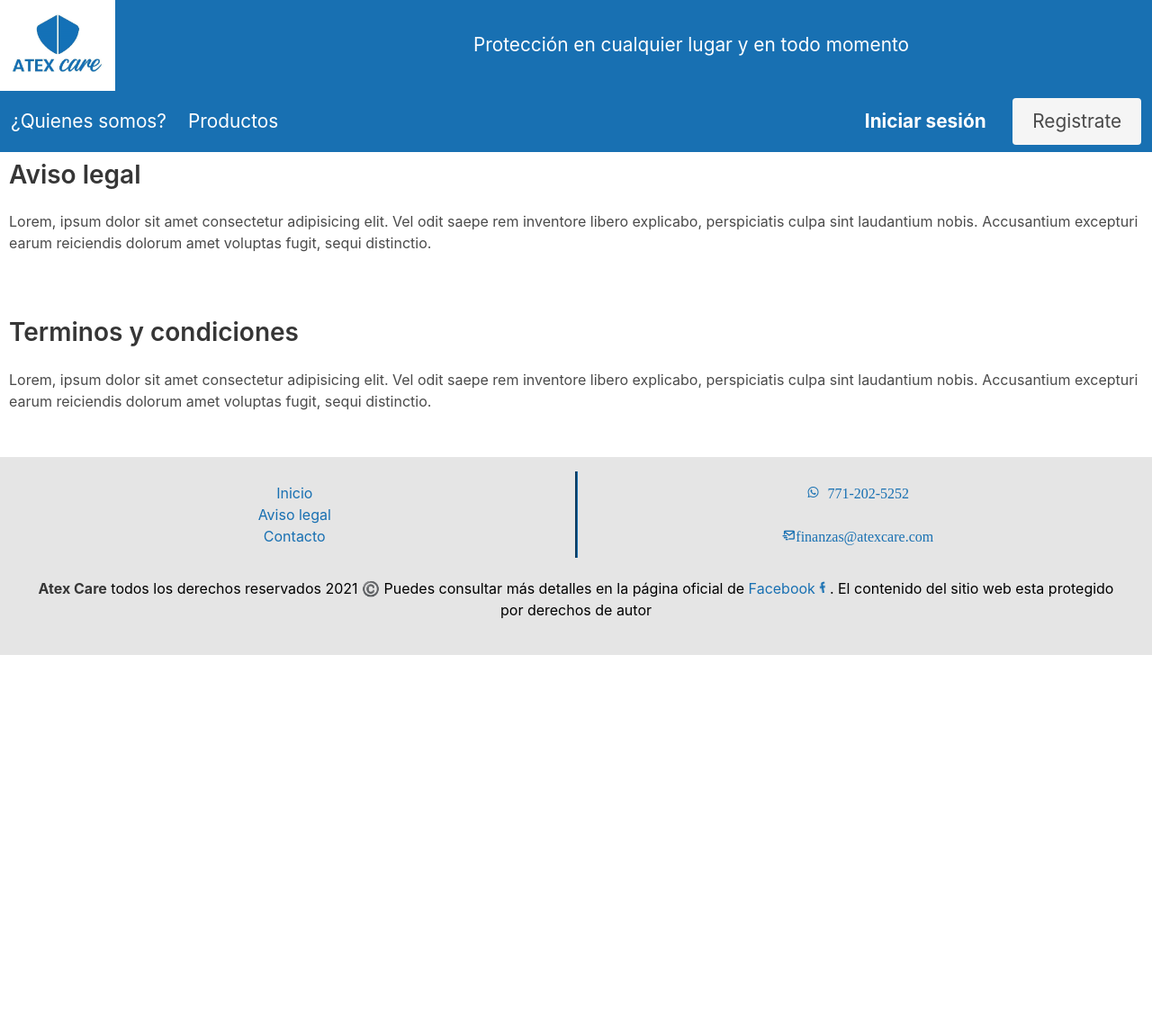
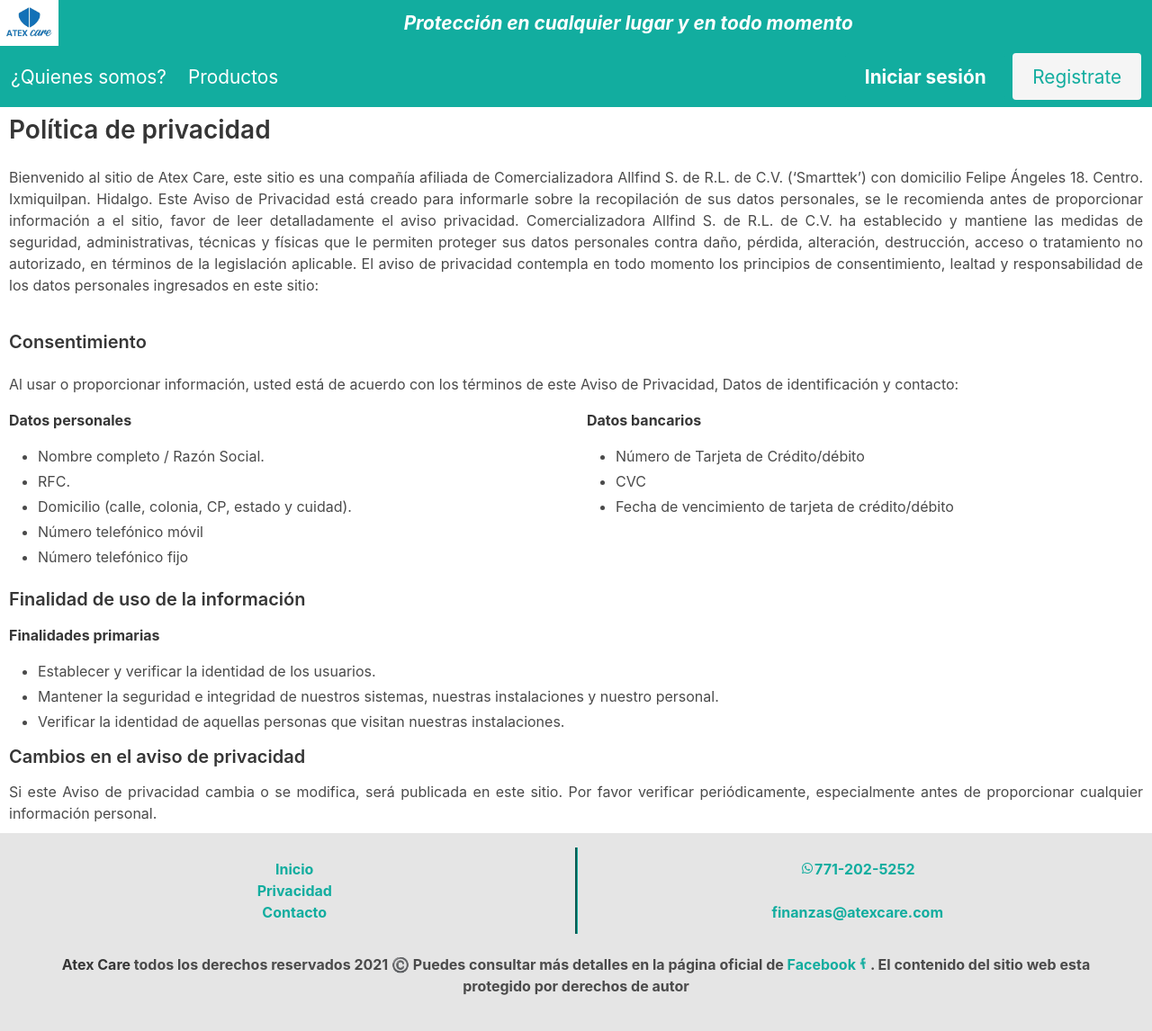
Before and after one commit to JDBanda/AtexCare-Store, a Django app: page /legal in a window 1280 px wide. Shown: the whole page at 90% size. Before the commit the page ends 728 px from the top, so only its background shows below. Run offline with Django 3.2, Linux system fonts and the light colour scheme.

Commit message:
Cambios en la vista (colores, tamaños) y aviso de privacidad

```diff
--- a/atexcare/atexcare/settings.py
+++ b/atexcare/atexcare/settings.py
@@ -26,7 +26,7 @@ SECRET_KEY = 'iz^!crn_wg4b3=ui2p+l4_&y3i2kp1(%2hz*-0*mum6d8571ic'
 # SECURITY WARNING: don't run with debug turned on in production!
 DEBUG = True
 
-ALLOWED_HOSTS = []
+ALLOWED_HOSTS = ['127.0.0.1', '192.168.1.145']
 
 
 # Application definition
--- a/atexcare/demo/static/demo/styles.css
+++ b/atexcare/demo/static/demo/styles.css
@@ -6,21 +6,19 @@ html, body {
 
 /*Colores*/
 :root{
-    --color-primary: #1870b2;
-    --color-primary-reduced: rgb(24, 112, 178,0.1);
+    --color-primary: #12ad9f;
+    --color-primary-reduced: rgb(18, 173, 159,0.5);
     --color-secondary: rgba(0, 0, 0, 0.1);
-    --color-secondary-max: rgba(0, 0, 0, 0.3);
-    --color-primary-text: #000000;
-    --color-secondary-text: #FFFFFF;
+    --color-black: #000000;
+    --color-white: #FFFFFF;
 }
 
 /*Media Query*/
 
-@media screen and (min-width: 600px) {
+@media screen and (min-width: 440px) {
 
-    .container__slogan .image, .container__login img{
-        width: 50%;
-        height: 10%;
+    .columns.is-mobile.container__slogan {
+        grid-template-columns: 1fr 10fr !important;
     }
 
     .form-contact{
@@ -28,7 +26,7 @@ html, body {
     }
 
     .container__slogan .subtitle{
-        font-size: 1.3rem;
+        font-size: 1.15rem;
     }
 
     .is-primary, .is-light{
@@ -52,6 +50,11 @@ html, body {
     .footer .has-text-centered{
         font-size: 1rem;
     }
+}
+
+@media screen and (min-width: 600px) {
+
+
 
     .container__products{
     grid-template-columns: auto auto !important;
@@ -64,16 +67,16 @@ html, body {
     grid-template-columns: auto auto auto !important;
     }
 
+    .container__slogan .subtitle{
+        font-size: 1.3rem;
+    }
+
     .container__img{
         padding-top: 10% !important;
         height: 100vh !important;
     }
 
     .container__img strong{
-        font-size: 3.5rem !important;
-    }
-
-    .container__img a{
         font-size: 2.5rem !important;
     }
 
@@ -81,12 +84,35 @@ html, body {
         display: grid;
         align-items: center;
         align-self: center;
+        font-size: 1.3rem;
     }
 
     .form-contact{
         padding: 0% 15% 0% 15%;
     }
 }
+
+/*Colores*/
+/*---MENU QUIENES---*/
+.navbar-item{
+    color: var(--color-primary);
+}
+
+.navbar-item:hover{
+    color: var(--color-primary-reduced);
+}
+
+.button.is-light{
+    color: var(--color-primary);
+}
+
+.button.is-light:hover{
+    color: var(--color-white);
+    background-color: var(--color-primary);
+}
+
+/*¿INPUTS?*/
+
 
 /*Banner superior logo-frase*/
 .is-primary{
@@ -103,18 +129,35 @@ html, body {
 
 .container__img strong{
     font-size: 2.7rem;
-    color: var(--color-secondary-text);
-    text-shadow: 5px 5px 5px var(--color-primary-text);
+    color: var(--color-white);
+    text-shadow: 5px 5px 5px var(--color-black);
 }
 
 .container__img a{
-    box-shadow: 5px 5px 5px var(--color-primary-text);
+    box-shadow: 5px 5px 5px var(--color-secondary);
 }
 
 .container__slogan, .container__slogan div, .container__login, .container__login div{
     margin: 0 !important;
     padding: 0;
     background-color: var(--color-primary);
+}
+
+.container__slogan .image, .container__login img{
+    width: 65px;
+    height: auto;
+}
+
+.columns.is-mobile.container__slogan {
+    display: grid;
+    grid-template-columns: 1fr 5fr;
+    text-align: center;
+    align-items: center;
+}
+
+.container__slogan .subtitle{
+    font-weight: bold;
+    font-style: oblique;
 }
 
 .container__login{
@@ -145,7 +188,8 @@ html, body {
 }
 
 .text__slogan p{
-    color: var(--color-secondary-text);
+    color: var(--color-white);
+
 }
 
 .container__products{
@@ -167,7 +211,9 @@ html, body {
 .description{
     padding: 2px;
     background-color: var(--color-primary);
-    color: var(--color-secondary-text);
+    color: var(--color-white);
+    font-weight: bold;
+    font-style: oblique;
 }
 
 .price{
@@ -179,7 +225,9 @@ html, body {
 }
 
 .discount{
-    color: var(--color-secondary-max);
+    color: var(--color-primary-reduced);
+    font-style: oblique;
+    font-weight: 500;
     font-size: 1.2rem;
 }
 
@@ -208,7 +256,7 @@ button{
 }
 
 .table__main div{
-    border-color: var(--color-primary-text);
+    border-color: var(--color-secondary);
     border-top: groove;
     border-bottom: groove;
     padding: 5px;
@@ -221,10 +269,33 @@ button{
     border-color: var(--color-primary-reduced);
 }
 
+.button.is-info{
+    background-color: var(--color-primary);
+}
+
+.button.is-info:hover{
+    background-color: var(--color-primary);
+}
+
+.button.is-info.is-outlined{
+    background-color: transparent;
+    border-color: var(--color-primary);
+    color: var(--color-primary);
+}
+
+.button.is-info.is-outlined:hover{
+    background-color: var(--color-primary);
+}
+
+.parrafo{
+    text-align: justify;
+}
+
 /*Footer*/
 .footer{
     font-size: 0.8rem;
-    color: var(--color-primary-text);
+    font-weight: bold;
+    color: var(--color-footer-text);
     background-color: var(--color-secondary);
     padding: 28px;
 }
--- a/atexcare/demo/templates/demo/base.html
+++ b/atexcare/demo/templates/demo/base.html
@@ -33,17 +33,17 @@
             <div class="column footer__col">
                 <ul>
                     <li><a href="{% url 'index' %}">Inicio</a></li>
-                    <li><a href="{% url 'legal' %}">Aviso legal</a></li>
+                    <li><a href="{% url 'legal' %}">Privacidad</a></li>
                     <li><a href="{% url 'contacto' %}">Contacto</a></li>
                 </ul>
             </div>
             <div class="column">
                 <a href="">
-                    <i class='bx bxl-whatsapp'> 771-202-5252</i>
+                    <i class='bx bxl-whatsapp'></i>771-202-5252
                 </a>
                 <br><br>
                 <a href="">
-                    <i class='bx bx-mail-send'>finanzas@atexcare.com</i>
+                    finanzas@atexcare.com
                 </a>
             </div>
         </div>
--- a/atexcare/demo/templates/demo/legal.html
+++ b/atexcare/demo/templates/demo/legal.html
@@ -1,22 +1,84 @@
 {% extends 'demo/menu_quienes.html' %}
-{% block title %}Aviso legal{% endblock title %}
+{% block title %}Política de privacidad{% endblock title %}
 {% block body %}
 <section>
-    <div class="content">
+    <div class="content has-text-justified">
         <h2 class="title">
-            Aviso legal
+            Política de privacidad
         </h2>
-        <p>Lorem, ipsum dolor sit amet consectetur adipisicing elit. Vel odit saepe rem inventore libero explicabo,
-            perspiciatis culpa sint laudantium nobis. Accusantium excepturi earum reiciendis dolorum amet voluptas
-            fugit, sequi distinctio.</p>
+        <p>Bienvenido al sitio de Atex Care, este sitio es una compañía afiliada de
+            Comercializadora Allfind S. de R.L.
+            de
+            C.V.
+            (‘Smarttek’) con domicilio Felipe Ángeles 18. Centro. Ixmiquilpan. Hidalgo. Este Aviso de Privacidad está
+            creado para
+            informarle sobre la recopilación de sus datos personales, se le recomienda antes de proporcionar información
+            a el sitio,
+            favor de leer detalladamente el aviso privacidad.
+
+            Comercializadora Allfind S. de R.L. de C.V. ha establecido y mantiene las medidas de seguridad,
+            administrativas,
+            técnicas y físicas que le permiten proteger sus datos personales contra daño, pérdida, alteración,
+            destrucción, acceso o
+            tratamiento no autorizado, en términos de la legislación aplicable.
+
+            El aviso de privacidad contempla en todo momento los principios de consentimiento, lealtad y responsabilidad
+            de los
+            datos personales ingresados en este sitio:</p>
         <br>
-        <h2 class="title">
-            Terminos y condiciones
-        </h2>
-        <p>Lorem, ipsum dolor sit amet consectetur adipisicing elit. Vel odit saepe rem inventore libero explicabo,
-            perspiciatis culpa sint laudantium nobis. Accusantium excepturi earum reiciendis dolorum amet voluptas
-            fugit, sequi distinctio.</p>
-        <br>
+        <h4 class="title">
+            Consentimiento
+        </h4>
+        <p>
+            Al usar o proporcionar información, usted está de acuerdo con los términos de este Aviso de Privacidad,
+            Datos de
+            identificación y contacto:
+        </p>
+        <div class="columns">
+            <div class="column">
+                <strong>
+                    Datos personales
+                </strong>
+                <ul>
+                    <li>
+                        Nombre completo / Razón Social.
+                    </li>
+                    <li>
+                        RFC.
+                    </li>
+                    <li>
+                        Domicilio (calle, colonia, CP, estado y cuidad).
+                    </li>
+                    <li>
+                        Número telefónico móvil
+                    </li>
+                    <li>
+                        Número telefónico fijo
+                    </li>
+                </ul>
+            </div>
+            <div class="column">
+                <strong>
+                    Datos bancarios
+                </strong>
+                <ul>
+                    <li>Número de Tarjeta de Crédito/débito</li>
+                    <li>CVC</li>
+                    <li>Fecha de vencimiento de tarjeta de crédito/débito</li>
+                </ul>
+            </div>
+        </div>
+        <h4>Finalidad de uso de la información</h4>
+        <strong>Finalidades primarias</strong>
+        <ul>
+            <li>Establecer y verificar la identidad de los usuarios.</li>
+            <li>Mantener la seguridad e integridad de nuestros sistemas, nuestras instalaciones y nuestro personal.</li>
+            <li>Verificar la identidad de aquellas personas que visitan nuestras instalaciones.</li>
+        </ul>
+        <h4>Cambios en el aviso de privacidad</h4>
+        <p>Si este Aviso de privacidad cambia o se modifica, será publicada en este sitio. Por favor verificar
+            periódicamente,
+            especialmente antes de proporcionar cualquier información personal.</p>
     </div>
 </section>
 {% load static %}
--- a/atexcare/demo/templates/demo/menu_quienes.html
+++ b/atexcare/demo/templates/demo/menu_quienes.html
@@ -8,7 +8,7 @@
             <a href="{% url 'index' %}"><img src="{% static 'demo/img/nav-img.png' %}" alt="logo_atex"></a>
         </figure>
     </div>
-    <div class="column is-four-fifths text__slogan">
+    <div class="column text__slogan">
         <p class="subtitle is-6 is-primary">Protección en cualquier lugar y en todo momento</p>
     </div>
 </div>
--- a/atexcare/demo/templates/demo/products.html
+++ b/atexcare/demo/templates/demo/products.html
@@ -14,9 +14,9 @@
                 </a>
                 <div class="products__desc">
                     <span>
-                        <i class='bx bxs-heart bx-tada bx-sm' style='color:#1870b2'></i>
+                        <i class='bx bxs-badge-dollar bx-tada bx-sm' style='color:#12ad9f'></i>
                     </span>
-                    <span class="price"><strong>${{p.price}}<sup>00</sup></strong></span>
+                    <span class="price"><strong>{{p.price}}</strong></span>
                     {% if p.discount > 0 %}
                     <span class="discount"> -{{p.discount}}%</span>
                     {% endif %}
--- a/atexcare/demo/templates/demo/register.html
+++ b/atexcare/demo/templates/demo/register.html
@@ -5,7 +5,7 @@
     <!--Cuerpo-->
     <div class="content">
         <h2>Registro</h2>
-        <form action="{% url 'user'%}">
+        <form action="{% url 'user'%}" id="form-registro">
             <h3 class="title">Información personal</h3>
             <div class="field">
                 <label class="label">Nombre completo</label>
--- a/atexcare/demo/templates/demo/sending_info.html
+++ b/atexcare/demo/templates/demo/sending_info.html
@@ -40,9 +40,9 @@
                 <div class="control">
                     <label class="checkbox">
                         <input type="checkbox">
-                        Al realizar el pedido estoy de acuerdo con los <a href="{% url 'legal' %}">terminos y
-                            condiciones</a> del
-                        servicio
+                        Al realizar el pedido estoy de acuerdo con la <a href="{% url 'legal' %}">Política de
+                            privacidad</a> del
+                        servicio.
                     </label>
                 </div>
             </div>
--- a/requerimientos.txt
+++ /dev/null
@@ -1,4 +0,0 @@
-Django-3.1.7
-asgiref-3.3.1
-sqlparse-0.4.1
-pytz-2021.1
```
Also changed, not shown: atexcare/demo/static/demo/js/validar.js (+26 -0 lines), atexcare/demo/templates/demo/login.html (+4 -6 lines), atexcare/demo/templates/demo/menu_login.html (+0 -9 lines), atexcare/demo/templates/demo/product.html (+13 -3 lines).
